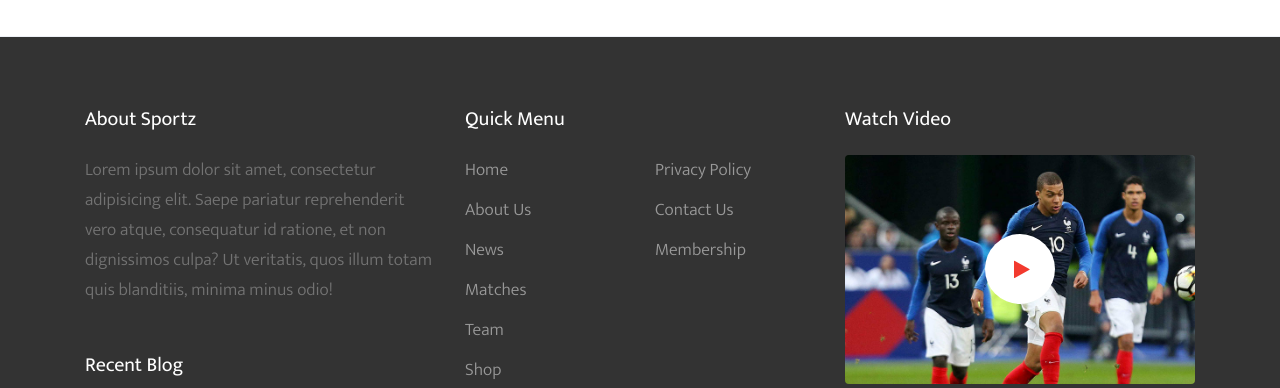
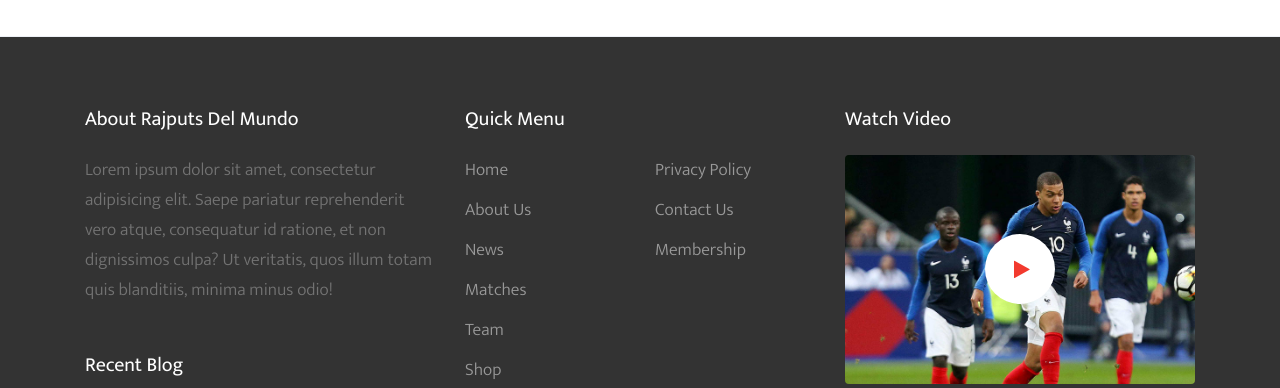
Before and after one commit to Mismiles/project-football_team, a Django app: page / in a window 1280 px wide. Shown: the part 3837-4225 px from the top of the page. Run offline with Django 3.2, Linux system fonts and the light colour scheme; some libraries are stand-ins or nearby versions; some web fonts are replaced.

Commit message:
updated footer text in base.html

```diff
--- a/templates/base.html
+++ b/templates/base.html
@@ -129,7 +129,7 @@
         <div class="row">
           <div class="col-lg-4">
             <div class="mb-5">
-              <h3 class="footer-heading mb-4">About Sportz</h3>
+              <h3 class="footer-heading mb-4">About Rajputs Del Mundo</h3>
               <p>Lorem ipsum dolor sit amet, consectetur adipisicing elit. Saepe pariatur reprehenderit vero atque, consequatur id ratione, et non dignissimos culpa? Ut veritatis, quos illum totam quis blanditiis, minima minus odio!</p>
             </div>
 
```
